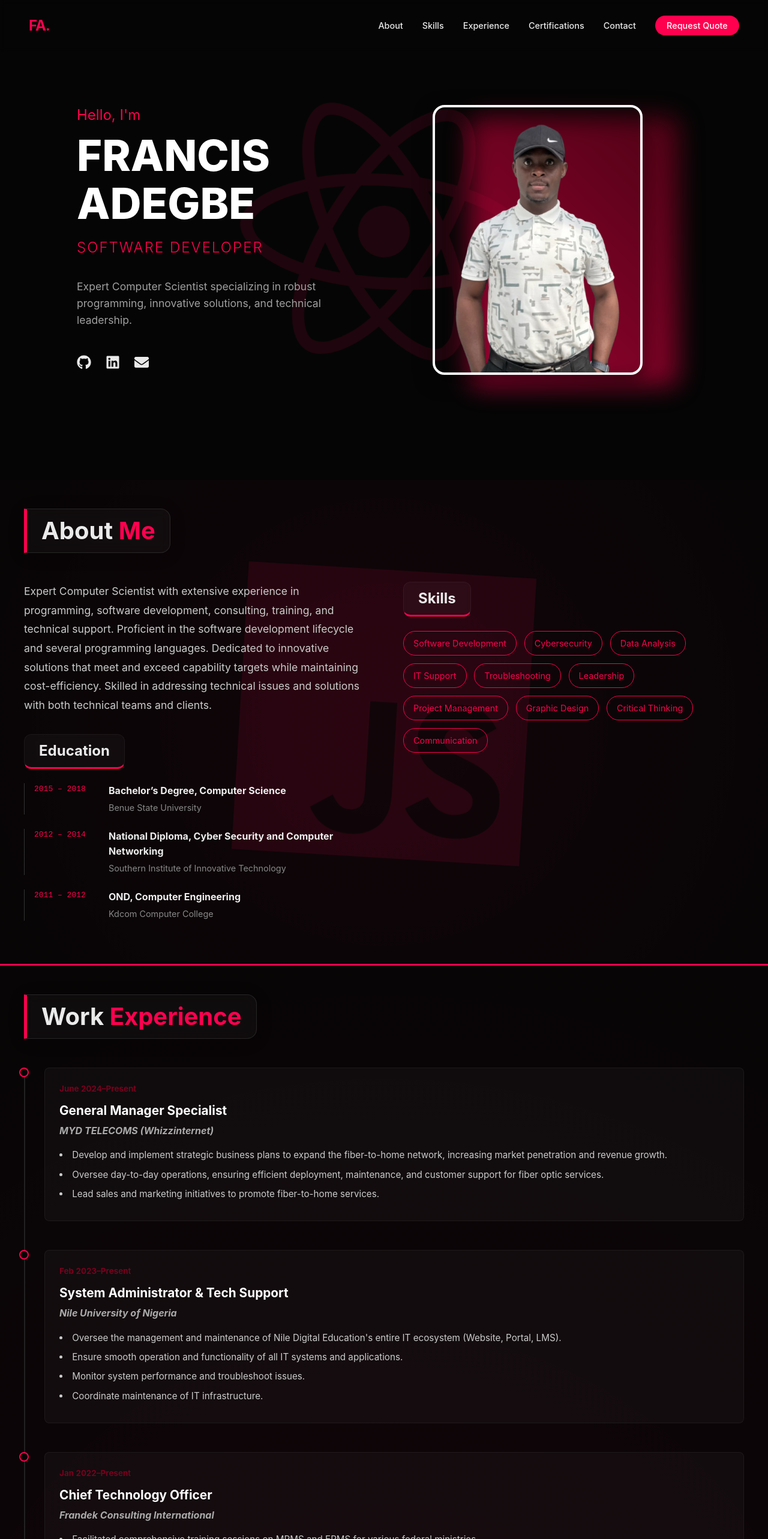
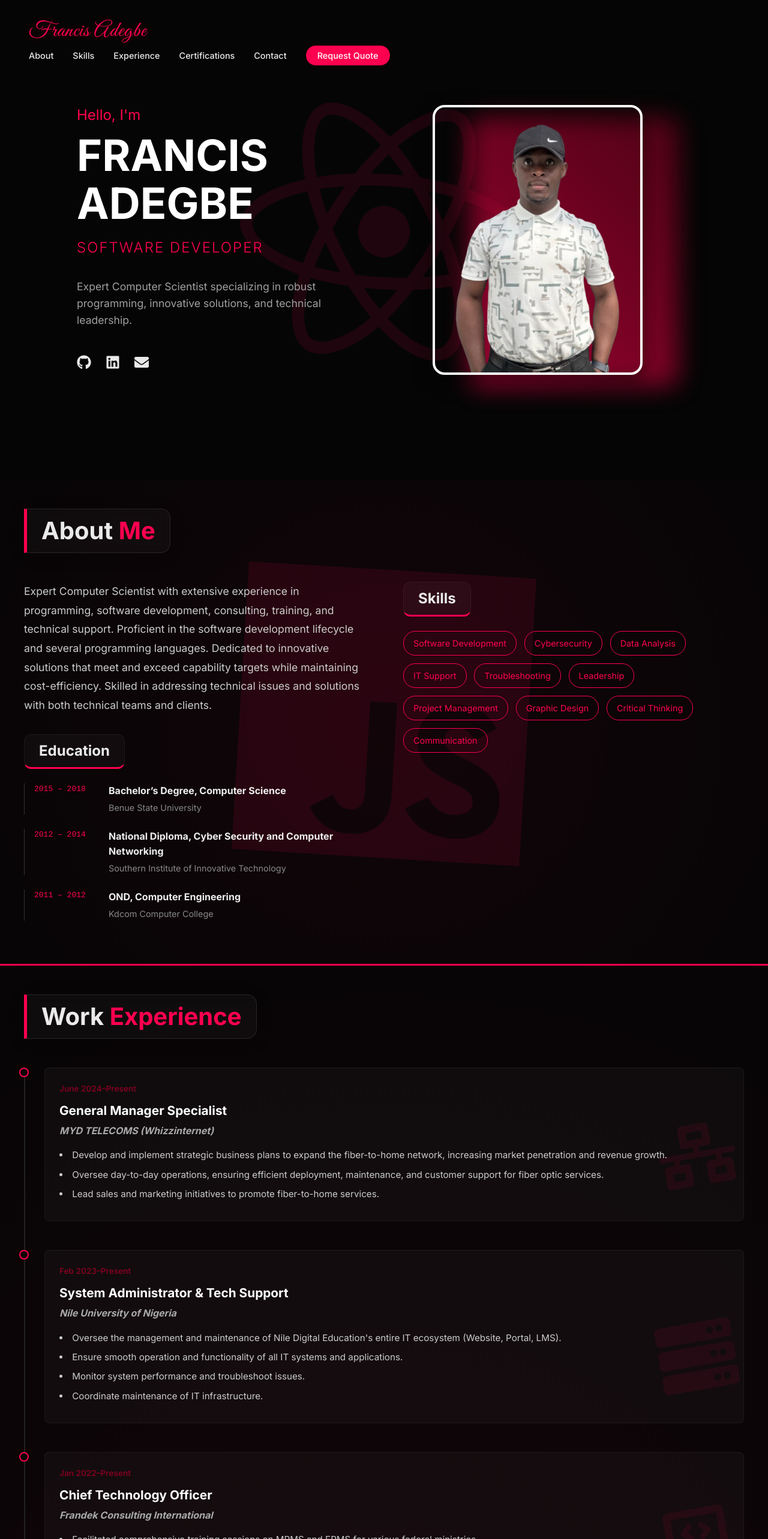
Before and after one commit to ex-commando/portfolio, a React (Vite) app: page / in a window 1280 px wide. Shown: the top 2566 px of the page at 60% size. Built offline with nearby package versions, Linux system fonts and the light colour scheme.

Commit message:
feat: Add fancy full name logo and per-experience dynamic icons

```diff
--- a/src/components/Footer.css
+++ b/src/components/Footer.css
@@ -18,9 +18,11 @@
 }
 
 .footer-logo {
-    font-size: 2rem;
-    font-weight: 700;
+    font-size: 2.5rem;
+    font-weight: 400;
     color: #fff;
+    font-family: 'Great Vibes', cursive;
+    color: var(--color-accent);
 }
 
 .footer-socials {
--- a/src/components/Footer.jsx
+++ b/src/components/Footer.jsx
@@ -5,7 +5,7 @@ const Footer = () => {
     return (
         <footer className="footer">
             <div className="footer-content">
-                <div className="footer-logo">FA.</div>
+                <div className="footer-logo">Francis Adegbe</div>
                 <div className="footer-socials">
                     <a href="https://github.com/ex-commando" target="_blank" rel="noopener noreferrer"><FaGithub /></a>
                     <a href="https://www.linkedin.com/in/francisadegbe" target="_blank" rel="noopener noreferrer"><FaLinkedin /></a>
--- a/src/components/Navbar.css
+++ b/src/components/Navbar.css
@@ -19,10 +19,14 @@
 }
 
 .navbar-logo {
-    font-size: 1.5rem;
-    font-weight: 700;
+    font-size: 2.2rem;
+    /* Increased size for script font */
+    font-weight: 400;
     color: var(--color-accent);
-    letter-spacing: -1px;
+    letter-spacing: 1px;
+    font-family: 'Great Vibes', cursive;
+    /* Fancy font */
+    text-shadow: 0 0 10px rgba(255, 0, 79, 0.3);
 }
 
 .navbar-links {
--- a/src/components/Navbar.jsx
+++ b/src/components/Navbar.jsx
@@ -9,6 +9,13 @@ const Navbar = () => {
 
     const toggleMenu = () => setMenuOpen(!menuOpen);
     const closeMenu = () => setMenuOpen(false);
+
+    const scrollToTop = () => {
+        window.scrollTo({
+            top: 0,
+            behavior: 'smooth'
+        });
+    };
 
     useEffect(() => {
         const handleScroll = () => {
@@ -25,7 +32,10 @@ const Navbar = () => {
             animate={{ y: 0 }}
             transition={{ duration: 0.5 }}
         >
-            <div className="navbar-logo">FA.</div>
+            <div className={`navbar-container ${scrolled ? 'scrolled' : ''}`}>
+                <div className="navbar-logo" onClick={scrollToTop}>
+                    Francis Adegbe
+                </div>
 
                 <div className="hamburger" onClick={toggleMenu}>
                     {menuOpen ? <FaTimes /> : <FaBars />}
@@ -39,6 +49,7 @@ const Navbar = () => {
                     <li><a href="#contact" onClick={closeMenu}>Contact</a></li>
                     <li><a href="#quote" className="hire-me-btn" onClick={closeMenu}>Request Quote</a></li>
                 </ul>
+            </div>
         </motion.nav>
     );
 };
--- a/src/data/resume.js
+++ b/src/data/resume.js
@@ -18,6 +18,7 @@ export const resumeData = {
             role: "General Manager Specialist",
             company: "MYD TELECOMS (Whizzinternet)",
             period: "June 2024–Present",
+            iconType: "network",
             description: [
                 "Develop and implement strategic business plans to expand the fiber-to-home network, increasing market penetration and revenue growth.",
                 "Oversee day-to-day operations, ensuring efficient deployment, maintenance, and customer support for fiber optic services.",
@@ -29,6 +30,7 @@ export const resumeData = {
             role: "System Administrator & Tech Support",
             company: "Nile University of Nigeria",
             period: "Feb 2023–Present",
+            iconType: "sysadmin",
             description: [
                 "Oversee the management and maintenance of Nile Digital Education's entire IT ecosystem (Website, Portal, LMS).",
                 "Ensure smooth operation and functionality of all IT systems and applications.",
@@ -41,6 +43,7 @@ export const resumeData = {
             role: "Chief Technology Officer",
             company: "Frandek Consulting International",
             period: "Jan 2022–Present",
+            iconType: "leadership",
             description: [
                 "Facilitated comprehensive training sessions on MPMS and EPMS for various federal ministries.",
                 "Guided development and implementation of detailed work plans.",
@@ -52,6 +55,7 @@ export const resumeData = {
             role: "Data Quality Analyst Consultant",
             company: "GIZ Nigeria & ECOWAS",
             period: "Feb 2019–Mar 2024",
+            iconType: "python",
             description: [
                 "Conduct data quality assessments and audits.",
                 "Design and produce creative graphics for various projects.",
@@ -64,6 +68,7 @@ export const resumeData = {
             role: "Technology Lead",
             company: "Mustard Insights",
             period: "Feb 2023–Present",
+            iconType: "database",
             description: [
                 "Design a stable, reliable, and effective database.",
                 "Build platforms, APIs, and dashboards for customers.",
@@ -75,6 +80,7 @@ export const resumeData = {
             role: "Website Developer",
             company: "Eloik International (Remote - Saudi Arabia)",
             period: "Oct 2022–Feb 2023",
+            iconType: "javascript",
             description: [
                 "Design and maintain data systems.",
                 "Develop data collection and analysis processes.",
@@ -86,6 +92,7 @@ export const resumeData = {
             role: "Data Analyst",
             company: "Preston Associates (MasterCard Project)",
             period: "Sep 2022–Nov 2022",
+            iconType: "analytics",
             description: [
                 "Create data dashboards, graphs, and visualizations.",
                 "Set up and maintain automated data processes.",
@@ -97,6 +104,7 @@ export const resumeData = {
             role: "IT Lead",
             company: "CESDA",
             period: "Nov 2021–May 2022",
+            iconType: "security",
             description: [
                 "Manage all IT-related issues within the organization.",
                 "Develop and implement IT policies and procedures."
--- a/src/index.css
+++ b/src/index.css
@@ -1,3 +1,5 @@
+@import url('https://fonts.googleapis.com/css2?family=Great+Vibes&family=Inter:wght@300;400;500;600;700&display=swap');
+
 :root {
   /* Black & Bright Wine Theme */
   --color-bg: #050505;
--- a/src/sections/Experience.css
+++ b/src/sections/Experience.css
@@ -33,11 +33,35 @@
     border-radius: 8px;
     border: 1px solid rgba(255, 255, 255, 0.05);
     transition: transform 0.3s ease;
+    position: relative;
+    /* Context for absolute icon */
+    overflow: hidden;
+    /* Clip icon */
+    z-index: 1;
 }
 
 .timeline-content:hover {
     transform: translateX(10px);
     background: rgba(255, 255, 255, 0.05);
+}
+
+.exp-bg-icon {
+    position: absolute;
+    bottom: -10px;
+    right: 10px;
+    font-size: 8rem;
+    color: var(--color-accent);
+    opacity: 0.08;
+    /* Subtle watermark */
+    z-index: -1;
+    pointer-events: none;
+    transform: rotate(-10deg);
+    transition: all 0.5s ease;
+}
+
+.timeline-content:hover .exp-bg-icon {
+    transform: rotate(0deg) scale(1.1);
+    opacity: 0.15;
 }
 
 .job-date {
--- a/src/sections/Experience.jsx
+++ b/src/sections/Experience.jsx
@@ -3,11 +3,31 @@ import { resumeData } from '../data/resume';
 import { motion } from 'framer-motion';
 import './Experience.css';
 
-import { FaNodeJs } from 'react-icons/fa';
+import {
+    FaNetworkWired,
+    FaServer,
+    FaLaptopCode,
+    FaPython,
+    FaDatabase,
+    FaJs,
+    FaChartLine,
+    FaShieldAlt
+} from 'react-icons/fa';
+
+const iconMapping = {
+    network: <FaNetworkWired />,
+    sysadmin: <FaServer />,
+    leadership: <FaLaptopCode />,
+    python: <FaPython />,
+    database: <FaDatabase />,
+    javascript: <FaJs />,
+    analytics: <FaChartLine />,
+    security: <FaShieldAlt />
+};
 
 const Experience = () => {
     return (
-        <SectionWrapper id="experience" bgIcon={<FaNodeJs />}>
+        <SectionWrapper id="experience">
             <h2 className="section-title">Work <span>Experience</span></h2>
             <div className="experience-timeline">
                 {resumeData.experience.map((job) => (
@@ -21,6 +41,11 @@ const Experience = () => {
                     >
                         <div className="timeline-marker"></div>
                         <div className="timeline-content">
+                            {/* Background Icon Watermark */}
+                            <div className="exp-bg-icon">
+                                {iconMapping[job.iconType] || <FaLaptopCode />}
+                            </div>
+
                             <span className="job-date">{job.period}</span>
                             <h3 className="job-role">{job.role}</h3>
                             <h4 className="job-company">{job.company}</h4>
```
Lines whose indentation alone changed are shown as unchanged.
